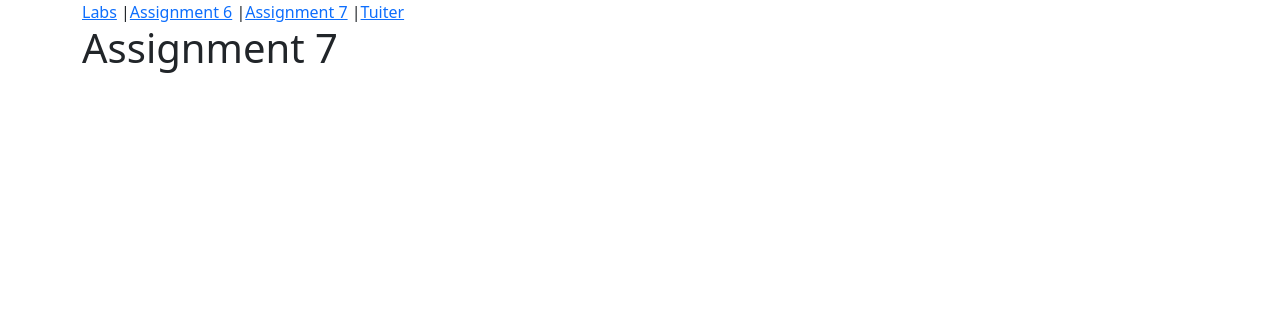
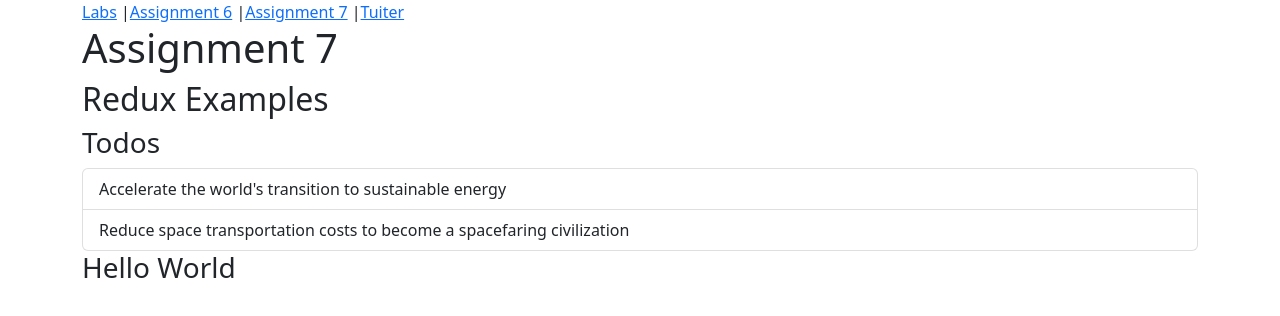
Before and after one commit to tyhuang06/tuiter-react-web-app, a React (Create React App) app: page /a7 in a window 1280 px wide. Shown: the top 316 px of the page. Built offline with nearby package versions, Linux system fonts and the light colour scheme.

Commit message:
feat(a7): completed lab 2.5

```diff
--- a/src/labs/a7/index.js
+++ b/src/labs/a7/index.js
@@ -1,9 +1,11 @@
 import React from 'react';
+import ReduxExamples from './redux-examples';
 
 const Assignment7 = () => {
 	return (
 		<div>
 			<h1>Assignment 7</h1>
+			<ReduxExamples />
 		</div>
 	);
 };
--- /dev/null
+++ b/src/labs/a7/redux-examples/hello-redux-example-component.js
@@ -0,0 +1,10 @@
+import React from 'react';
+import { useSelector } from 'react-redux';
+
+const HelloReduxExampleComponent = () => {
+	const message = useSelector((state) => state.hello.message);
+
+	return <h3>{message}</h3>;
+};
+
+export default HelloReduxExampleComponent;
--- /dev/null
+++ b/src/labs/a7/redux-examples/index.js
@@ -0,0 +1,25 @@
+import React from 'react';
+import { configureStore } from '@reduxjs/toolkit';
+import { Provider } from 'react-redux';
+import HelloReduxExampleComponent from './hello-redux-example-component';
+import hello from './reducers/hello';
+import todos from './reducers/todos-reducer';
+import Todos from './todos-component';
+
+const store = configureStore({
+	reducer: { hello, todos },
+});
+
+const ReduxExamples = () => {
+	return (
+		<Provider store={store}>
+			<div>
+				<h2>Redux Examples</h2>
+				<Todos />
+				<HelloReduxExampleComponent />
+			</div>
+		</Provider>
+	);
+};
+
+export default ReduxExamples;
--- /dev/null
+++ b/src/labs/a7/redux-examples/reducers/hello.js
@@ -0,0 +1,3 @@
+const hello = () => ({ message: 'Hello World' });
+
+export default hello;
--- /dev/null
+++ b/src/labs/a7/redux-examples/reducers/todos-reducer.js
@@ -0,0 +1,21 @@
+import { createSlice } from '@reduxjs/toolkit';
+
+const initialTodos = [
+	{
+		_id: '123',
+		do: "Accelerate the world's transition to sustainable energy",
+		done: false,
+	},
+	{
+		_id: '234',
+		do: 'Reduce space transportation costs to become a spacefaring civilization',
+		done: false,
+	},
+];
+
+const todosSlice = createSlice({
+	name: 'todos',
+	initialState: initialTodos,
+});
+
+export default todosSlice.reducer;
--- /dev/null
+++ b/src/labs/a7/redux-examples/todos-component.js
@@ -0,0 +1,19 @@
+import React from 'react';
+import { useSelector } from 'react-redux';
+
+const Todos = () => {
+	const todos = useSelector((state) => state.todos);
+
+	return (
+		<>
+			<h3>Todos</h3>
+			<ul className="list-group">
+				{todos.map((todo) => (
+					<li className="list-group-item">{todo.do}</li>
+				))}
+			</ul>
+		</>
+	);
+};
+
+export default Todos;
```
